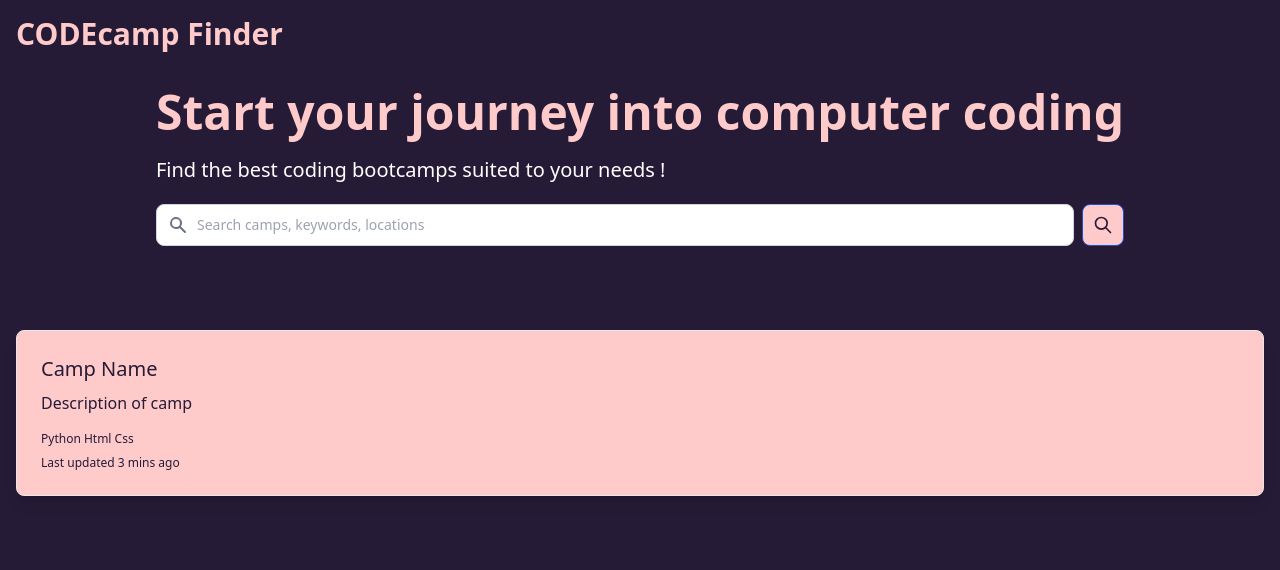
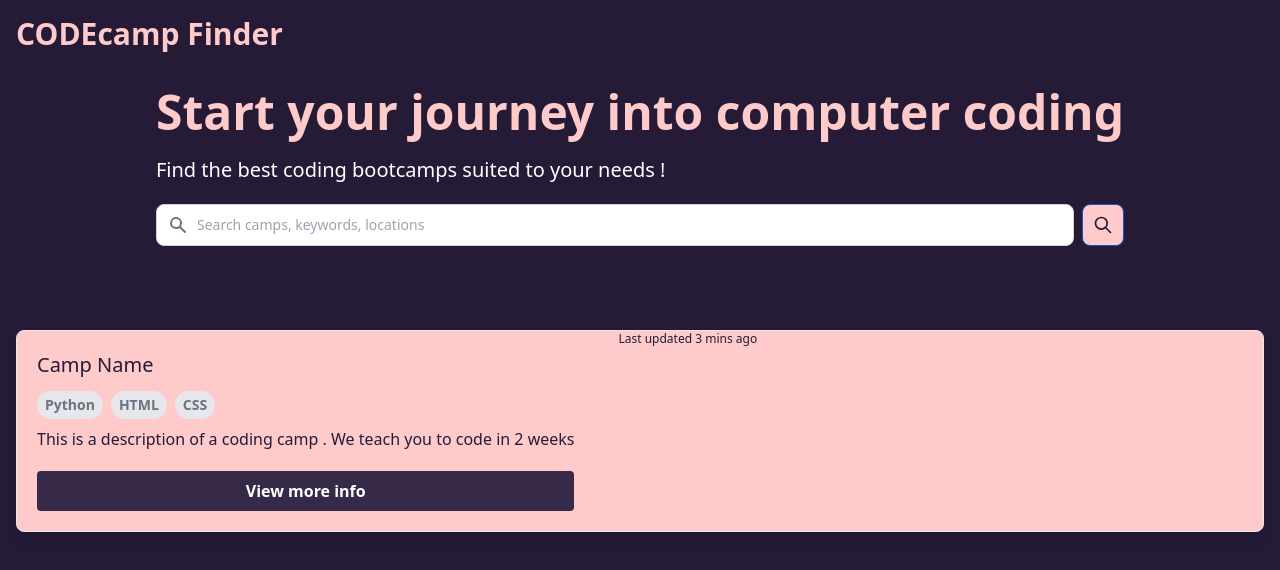
Before and after one commit to JoshHargreaves/Code-Camp-Finder, a Next.js app: page / in a window 1280 px wide. Shown: the top 570 px of the page. Built offline with nearby package versions, Linux system fonts and the light colour scheme.

Commit message:
improve camp container , implement tags

```diff
--- a/components/camp-container.jsx
+++ b/components/camp-container.jsx
@@ -1,19 +1,33 @@
-import React from 'react'
+import React from 'react';
+import Tag from './tags/tag';
 
 const CampContainer = () => {
   return (
-<div className="flex justify-center  text-custom-background">
-  <div className="flex flex-col md:flex-row w-full  border bg-custom-primary rounded-lg m-4  shadow-lg">
-    <div className="p-6 flex flex-col justify-start">
-      <h5 className=" text-xl font-medium mb-2">Camp Name</h5>
-      <p className="text-base mb-4">
-        Description of camp
-      </p>
-      <p className=" text-xs mb-2">Python Html Css</p>
-      <p className=" text-xs">Last updated 3 mins ago</p>
+    <div className="flex justify-center  text-custom-background">
+      <div className="flex flex-col md:flex-row w-full  border bg-custom-primary rounded-lg mt-4 mx-4 shadow-lg">
+        <div className="p-5 flex flex-col justify-start">
+          <h5 className="text-xl font-medium mb-1">Camp Name</h5>
+          <div className='my-2 flex flex-wrap space-x-2'>
+            <Tag name={'Python'} ></Tag>
+            <Tag name={'HTML'} ></Tag>
+            <Tag name={'CSS'} ></Tag>
+          </div>
+          <p className="text-base ">
+            This is a description of a coding camp . We teach you to code in 2
+            weeks
+          </p>
+          <a
+            href=""
+            className="bg-custom-four hover:bg-custom-four text-center text-white mt-5 font-bold py-2 px-4 rounded"
+          >
+            View more info
+          </a>
+        </div>
+        <div className="px-6 pb-2 flex flex-col justify-start">
+          <p className=" text-xs">Last updated 3 mins ago</p>
+        </div>
+      </div>
     </div>
-  </div>
-</div>
   )
 }
 
--- /dev/null
+++ b/components/tags/tag.jsx
@@ -0,0 +1,12 @@
+import React from 'react'
+
+const Tag = ({name}) => {
+    return (
+  <span
+    className="px-2 py-1 rounded-full text-gray-500 bg-gray-200 font-semibold text-sm flex align-center w-max cursor-pointer active:bg-gray-300 transition duration-300 ease">
+    {name}
+  </span>
+    )
+}
+
+export default Tag;
```
